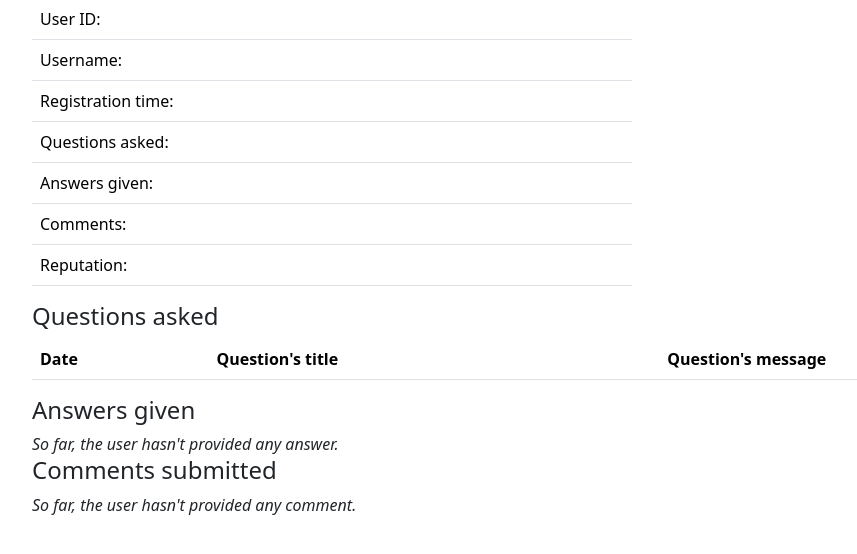
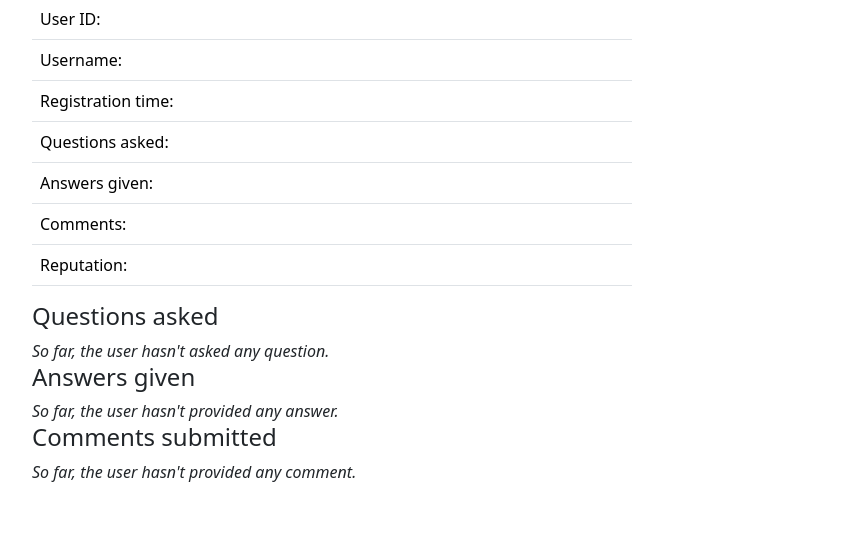
Before and after one commit to RadekRo/ask-mate-sprint-3, a Flask app: template templates/user-details.html in a window 1280 px wide. Shown: the part 108-662 px from the top of the page, without its empty margins (8-865 px from the left). Run offline with Flask 2, Linux system fonts and the light colour scheme; the template is opened without the code that fills it, so the values that code supplies are empty; some libraries are stand-ins or nearby versions.

Commit message:
Added info if user provided no question so far

```diff
--- a/templates/user-details.html
+++ b/templates/user-details.html
@@ -36,6 +36,7 @@
     </table>
 </div>
 <h4>Questions asked</h4>
+    {% if user_questions | length > 0 %}
     <table class="table table-striped">
         <thead>
             <tr>
@@ -60,6 +61,9 @@
             {% endfor %}
         </tbody>
     </table>
+    {% else %}
+    <span class="yx-3"><i>So far, the user hasn't asked any question.</i></span>
+    {% endif %}
 <h4>Answers given</h4>
     {% if user_answers | length > 0 %}
     <table class="table table-striped w-auto">
```
